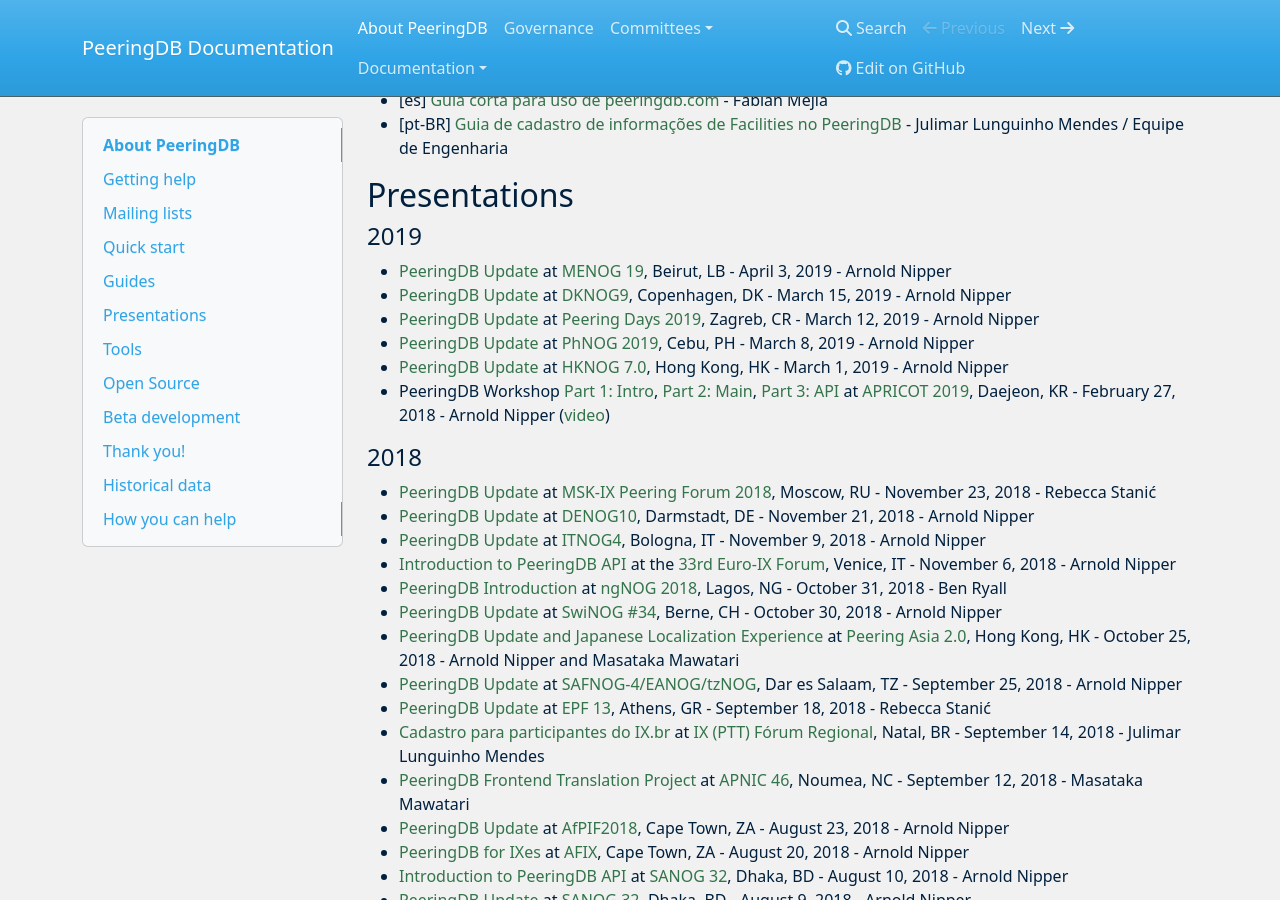
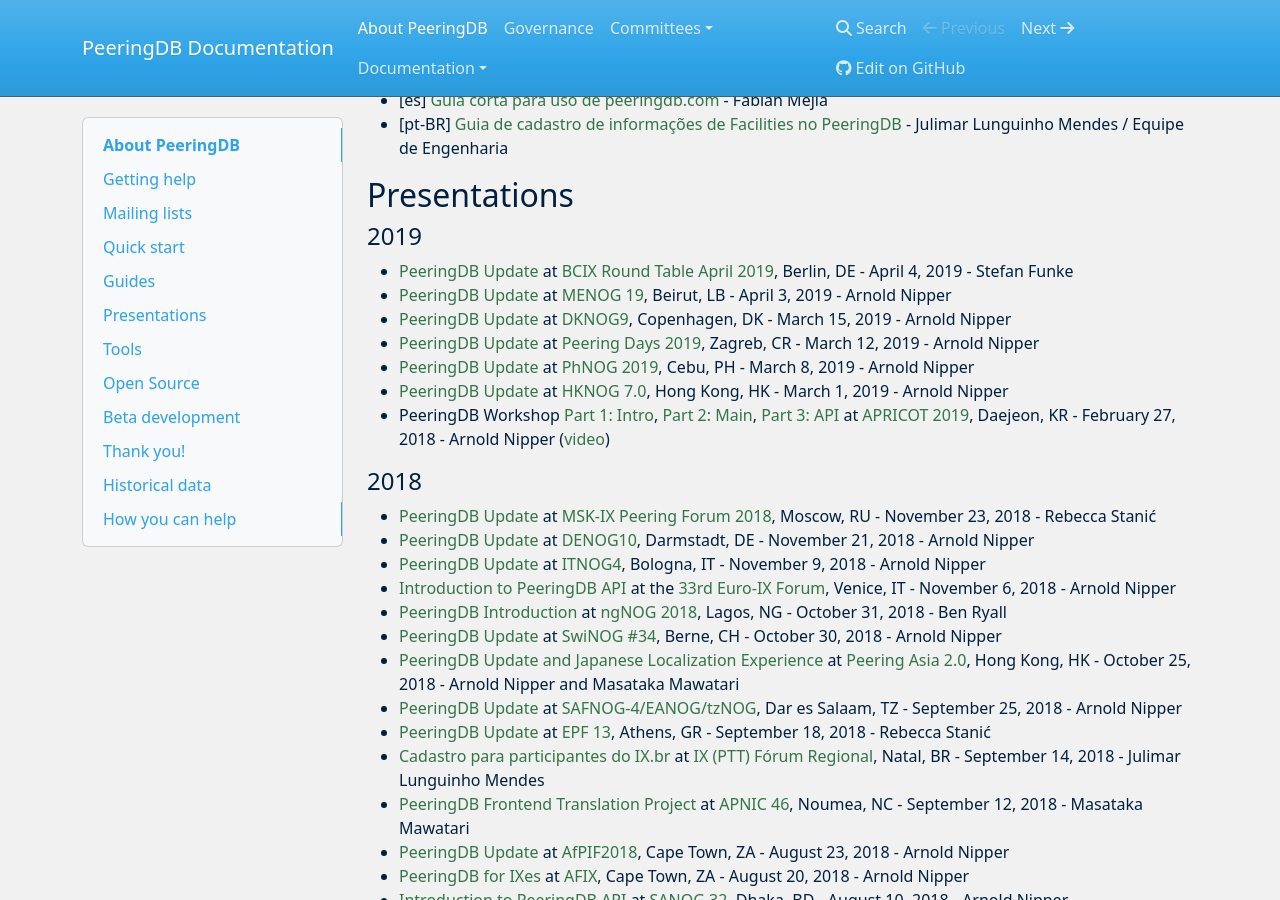
Before and after one commit to peeringdb/docs, an MkDocs documentation site: the page built from docs/index.md, in a window 1280 px wide and 900 px high, scrolled down 1225 px. Built offline with MkDocs 1.6.1, drawn with Linux system fonts in a browser that asks for light colours; nearby versions of some CDN libraries.

Commit message:
Added Stefan's BCIX presentation.

```diff
--- a/docs/index.md
+++ b/docs/index.md
@@ -52,6 +52,7 @@
 
 #### 2019
 
+- [PeeringDB Update](presentation/20190404-BCIX-1-Roundtable-Stefan-Funke.pdf) at [BCIX Round Table April 2019](https://www.facebook.com/events/2386787348000284/), Berlin, DE - April 4, 2019 - Stefan Funke
 - [PeeringDB Update](presentation/20190403-MENOG19-Arnold-Nipper-V2.pdf) at [MENOG 19](https://www.menog.org/meetings/menog-19/), Beirut, LB - April 3, 2019 - Arnold Nipper
 - [PeeringDB Update](presentation/20190315-DKNOG9-Arnold-Nipper-V2.pdf) at [DKNOG9](https://events.dknog.dk/event/4/contributions/), Copenhagen, DK - March 15, 2019 - Arnold Nipper
 - [PeeringDB Update](presentation/20190312-PeeringDays2019-Arnold-Nipper.pdf) at [Peering Days 2019](https://peeringdays.eu/programme/), Zagreb, CR - March 12, 2019 - Arnold Nipper
```
Also changed, not shown: 1 other file.
